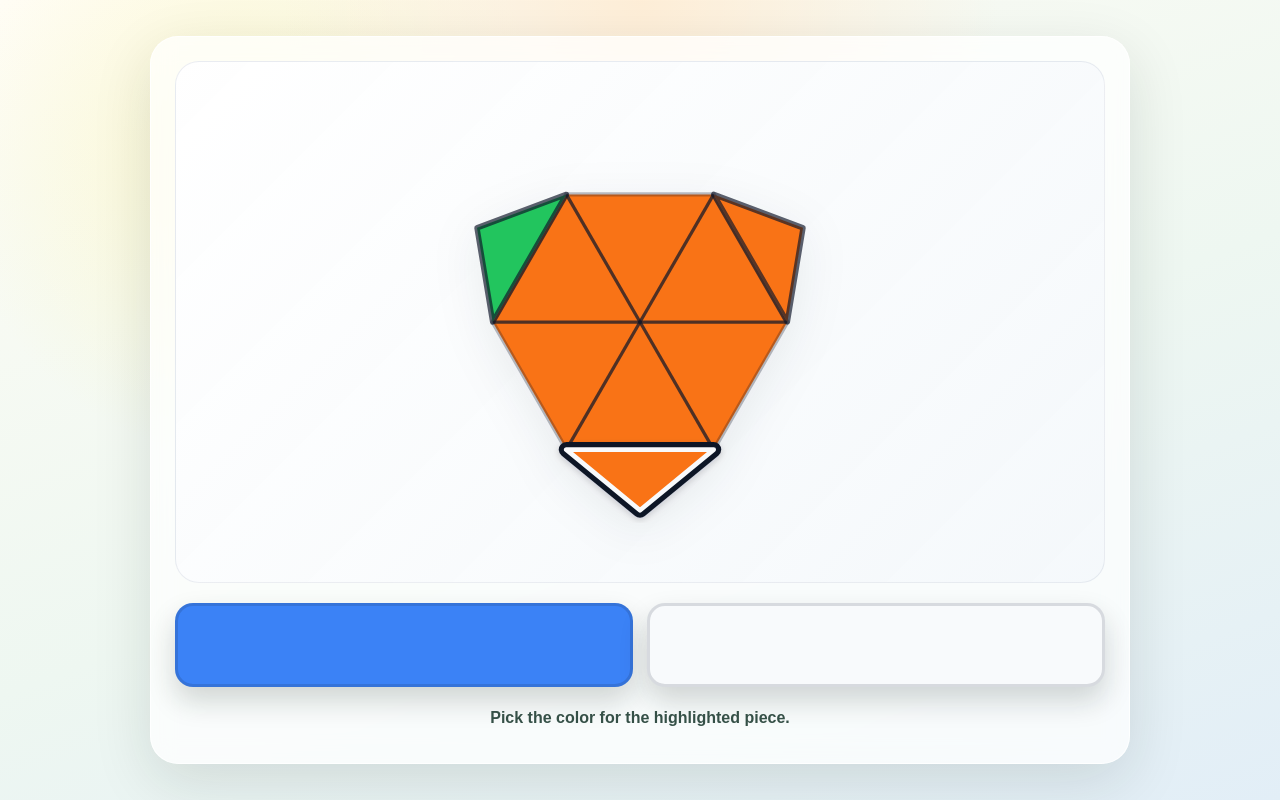
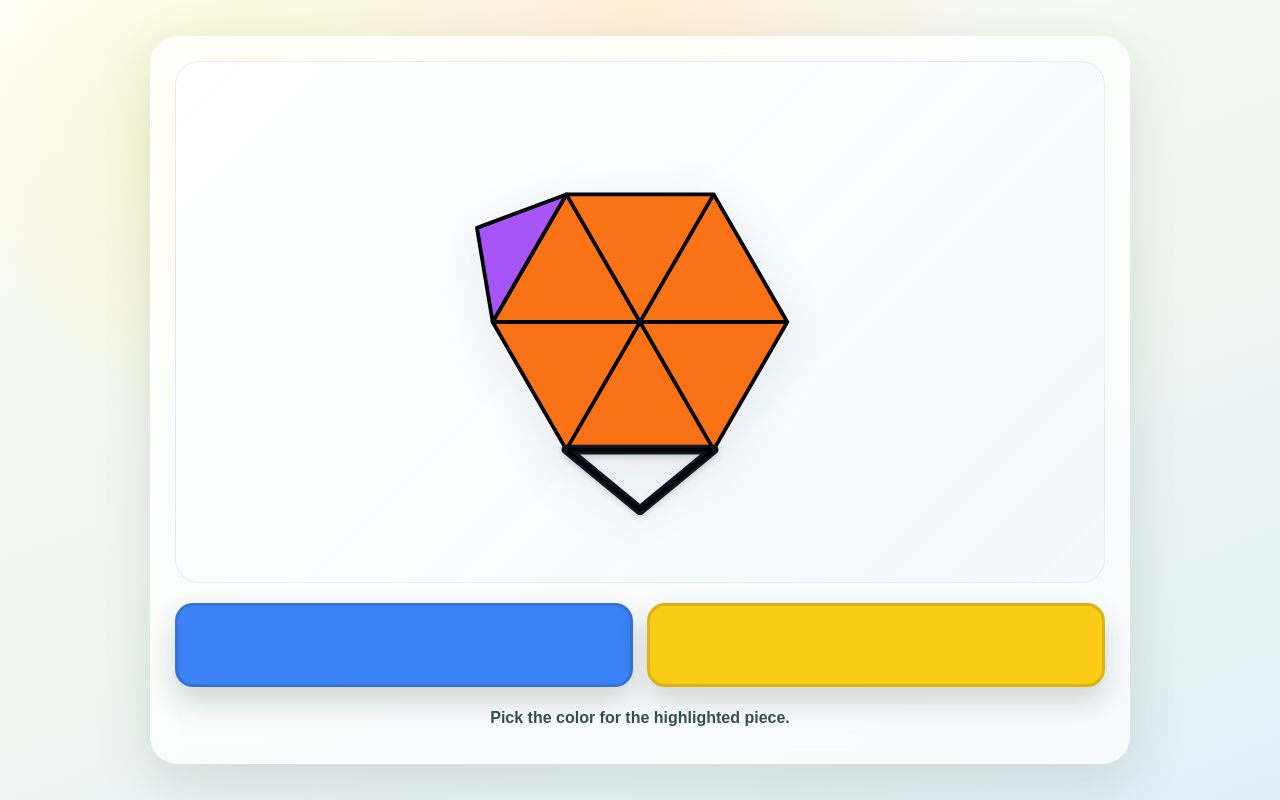
Before and after one commit to GuidoDipietro/fto-scheme-trainer, a React (Vite) app: page / in a window 1280 px wide. Built offline with nearby package versions, Linux system fonts and the light colour scheme.

Commit message:
Adjust layout a bit

```diff
--- a/src/components/FtoCenter.jsx
+++ b/src/components/FtoCenter.jsx
@@ -65,8 +65,8 @@ export function FtoCenter({
           HEX_POINTS.leftMid,
         ])}
         fill={mainFill}
-        stroke="rgba(15, 23, 42, 0.28)"
-        strokeWidth="2"
+        stroke="#000000"
+        strokeWidth="1.75"
       />
 
       {[
@@ -84,8 +84,8 @@ export function FtoCenter({
             y1={CENTER}
             x2={point.x}
             y2={point.y}
-            stroke="rgba(15, 23, 42, 0.72)"
-            strokeWidth="1.5"
+            stroke="#000000"
+            strokeWidth="1.75"
           />
         ),
       )}
@@ -93,7 +93,8 @@ export function FtoCenter({
       {Object.entries(positionPolygons).map(([position, polygon]) => {
         const isRevealed = position === revealedSecondary.position;
         const isTarget = position === targetPosition;
-        const wedgeFill = isRevealed ? getColorHex(revealedSecondary.color) : mainFill;
+        const isHidden = !isRevealed && !isTarget;
+        const wedgeFill = isRevealed ? getColorHex(revealedSecondary.color) : "transparent";
 
         return (
           <g key={position} data-position={position}>
@@ -103,16 +104,22 @@ export function FtoCenter({
                 fill="none"
                 stroke="#111827"
                 strokeLinejoin="round"
-                strokeWidth="7"
+                strokeWidth="4.5"
                 filter="url(#target-shadow)"
               />
             ) : null}
             <polygon
               points={toPoints(polygon)}
               fill={wedgeFill}
-              stroke={isTarget ? "#f8fafc" : "rgba(15, 23, 42, 0.68)"}
+              stroke={
+                isTarget
+                    ? "#000000"
+                  : isHidden
+                    ? "transparent"
+                    : "#000000"
+              }
               strokeLinejoin="round"
-              strokeWidth={isTarget ? "2.2" : "2.5"}
+              strokeWidth={isTarget ? "1.75" : "1.75"}
             />
           </g>
         );
--- a/src/data/centerSchemes.js
+++ b/src/data/centerSchemes.js
@@ -12,8 +12,8 @@ export const centerSchemes = [
     id: "orange",
     mainColor: "orange",
     secondaryColorsByPosition: {
-      topRight: "white",
-      topLeft: "green",
+      topRight: "yellow",
+      topLeft: "purple",
       bottom: "blue",
     },
   },
@@ -22,8 +22,8 @@ export const centerSchemes = [
     mainColor: "green",
     secondaryColorsByPosition: {
       topRight: "yellow",
-      topLeft: "orange",
-      bottom: "pink",
+      topLeft: "red",
+      bottom: "purple",
     },
   },
 ];
```
Also changed, not shown: 1 other file (tests, documents, lock files or other folders).
